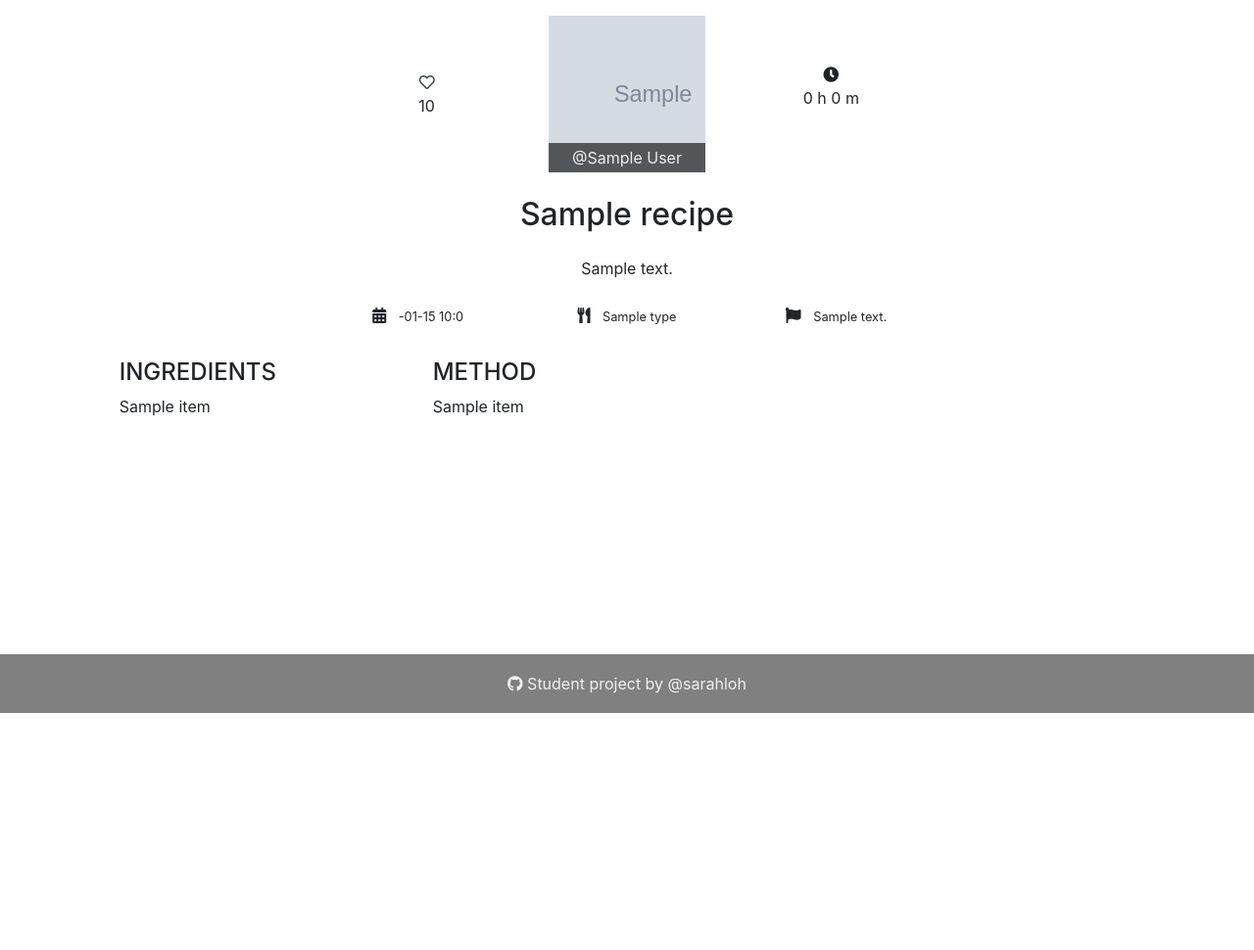
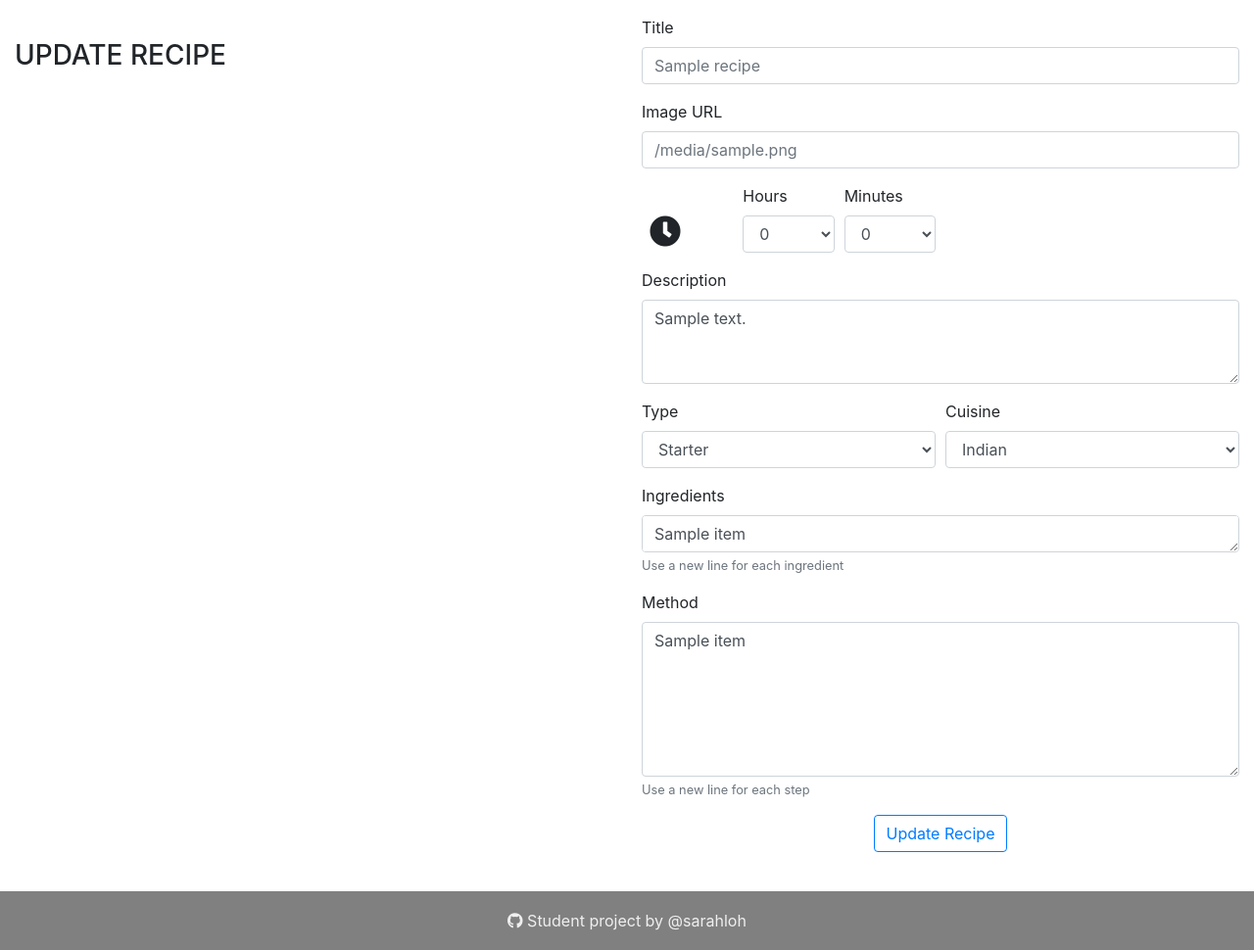
Before and after one commit to Code-Institute-Submissions/p4-online-cookbook, a Flask app: template templates/edit.html in a window 1280 px wide. Shown: the part 72-1042 px from the top of the page at 98% size. Before the commit the page ends 800 px from the top, so only its background shows below. Run offline with Flask 2, Linux system fonts and the light colour scheme; the template is opened without the code that fills it: most values are stand-ins (such as "Sample title", 1, 10 or a date in 2020); grey boxes marked "Sample" are stand-in pictures; a database or web service that is not in the repository returns one stand-in record (values such as "Sample title"); some libraries are stand-ins or nearby versions.

Commit message:
Add form to edit template

```diff
--- a/static/css/style.css
+++ b/static/css/style.css
@@ -159,3 +159,11 @@ main {
     overflow: hidden;
     text-overflow: ellipsis;
 }
+
+/********************** edit */
+
+.edit .fa-clock {
+    margin-top: 2rem;
+    margin-left: 0.5rem;
+    font-size: 2rem;
+}
--- a/templates/edit.html
+++ b/templates/edit.html
@@ -1,83 +1,98 @@
 {% extends 'base.html' %} {% block content %}
 
 <section class="edit">
-
-    <div class="row mt-3 h-100 no-gutters justify-content-center align-items-center">
-        <div class="col-3 col-sm-2 col-lg-1 text-center pl-2">
-            <span class="d-block favs">
-                {% if user %}
-                {% if '%s'|format(recipe._id) in user_favs %}
-                <a href="{{url_for('unfavourite', user_id=user._id, recipe_id=recipe._id, next=request.url)}}">
-                    <i class="fas fa-heart"></i>
-                </a>
-                {% else %}
-                <a href="{{url_for('favourite', user_id=user._id, recipe_id=recipe._id, next=request.url)}}">
-                    <i class="far fa-heart"></i>
-                </a>
-                {% endif %}
-                {% else %}
-                <a href="{{url_for('signup')}}">
-                    <i class="far fa-heart"></i>
-                </a>
-                {% endif %}
-            </span>
-            {{recipe.favourites|int}}
+    <div class="row justify-content-center">
+        <div class="col-12 col-sm-10 col-md-8 col-lg-6">
+            <h3 class="text-uppercase my-4">Update Recipe</h3>
         </div>
-        <div class="col-6 col-sm-4 col-lg-3">
-            <div class="recipe-image-overlay mx-auto">
-                <p class="author text-center">@{{author}}</p>
-            </div>
-            <div class="recipe-image mx-auto" style="background-image:url({{recipe.image_url}})">
-            </div>
-        </div>
-        <div class="col-3 col-sm-2 col-lg-1 px-2 text-center">
-            <i class="fas fa-clock"></i>
-            <p>{{recipe.time.hours|int}} h {{recipe.time.minutes|int}} m</p>
+        <div class="col-12 col-sm-10 col-md-8 col-lg-6">
+            <form action="{{url_for('edit', recipe_id=recipe._id)}}" method="POST">
+                <div class="form-group">
+                    <label for="title">Title</label>
+                    <input type="text" class="form-control" id="title" placeholder="{{recipe.name}}" name="title">
+                </div>
+                <div class="form-group">
+                    <label for="image_url">Image URL</label>
+                    <input type="text" class="form-control" id="image_url" placeholder="{{recipe.image_url}}" name="image_url">
+                </div>
+                <div class="form-row">
+                    <div class="col-2">
+                        <i class="fas fa-clock"></i>
+                    </div>
+                    <div class="col col-sm-3 col-md-2">
+                        <div class="form-group">
+                            <label for="hours">Hours</label>
+                            <select name="hours" class="form-control" id="hours">
+                                {% for i in range(0,25) %}
+                                <option {{ 'selected' if (recipe.time.hours == i) }}>{{i}}</option>
+                                {% endfor %}
+                            </select>
+                        </div>
+                    </div>
+                    <div class="col col-sm-3 col-md-2">
+                        <div class="form-group">
+                            <label for="minutes">Minutes</label>
+                            <select name="minutes" class="form-control" id="minutes">
+                                {% for i in range(0,60) %}
+                                <option {{ 'selected' if (recipe.time.minutes == i) }}>{{i}}</option>
+                                {% endfor %}
+                            </select>
+                        </div>
+                    </div>
+                </div>
+                <div class="form-group">
+                    <label for="description">Description</label>
+                    <textarea name="description" class="form-control" id="description" rows="3">{{recipe.description}}</textarea>
+                </div>
+                <div class="form-row">
+                    <div class="col">
+                        <div class="form-group">
+                            <label for="type">Type</label>
+                            <select name="type" class="form-control" id="type">
+                                <option {{ 'selected' if (recipe.type == 'starter') }}>Starter</option>
+                                <option {{ 'selected' if (recipe.type == 'soup') }}>Soup</option>
+                                <option {{ 'selected' if (recipe.type == 'salad') }}>Salad</option>
+                                <option {{ 'selected' if (recipe.type == 'main course') }}>Main Course</option>
+                                <option {{ 'selected' if (recipe.type == 'dessert') }}>Dessert</option>
+                                <option {{ 'selected' if (recipe.type == 'cake') }}>Cake</option>
+                            </select>
+                        </div>
+                    </div>
+                    <div class="col">
+                        <div class="form-group">
+                            <label for="cuisine">Cuisine</label>
+                            <select name="cuisine" class="form-control" id="cuisine">
+                                <option {{ 'selected' if (recipe.cuisine == 'indian') }}>Indian</option>
+                                <option {{ 'selected' if (recipe.cuisine == 'chinese') }}>Chinese</option>
+                                <option {{ 'selected' if (recipe.cuisine == 'italian') }}>Italian</option>
+                                <option {{ 'selected' if (recipe.cuisine == 'french') }}>French</option>
+                                <option {{ 'selected' if (recipe.cuisine == 'spanish') }}>Spanish</option>
+                                <option {{ 'selected' if (recipe.cuisine == 'asian') }}>Asian</option>
+                                <option {{ 'selected' if (recipe.cuisine == 'african') }}>African</option>
+                                <option {{ 'selected' if (recipe.cuisine == 'british') }}>British</option>
+                                <option {{ 'selected' if (recipe.cuisine == 'american') }}>American</option>
+                                <option {{ 'selected' if (recipe.cuisine == 'irish') }}>Irish</option>
+                            </select>
+                        </div>
+                    </div>
+                </div>
+                <div class="form-group">
+                    <label for="ingredients">Ingredients</label>
+                    <textarea name="ingredients" class="form-control" id="ingredients" rows="{{recipe.ingredients|length}}">{% for item in recipe.ingredients %}{{"%s\n"|format(item)}}{% endfor %}</textarea>
+                    <small class="form-text text-muted">Use a new line for each ingredient</small>
+                </div>
+                <div class="form-group">
+                    <label for="method">Method</label>
+                    <textarea name="method" class="form-control" id="method" rows="6">{% for item in recipe.method %}{{"%s\n"|format(item)}}{% endfor %}</textarea>
+                    <small class="form-text text-muted">Use a new line for each step</small>
+                </div>
+                <div class="text-center">
+                    <button type="submit" class="btn btn-outline-primary">Update Recipe</button>
+                </div>
+            </form>
         </div>
     </div>
 
-    <div class="row mt-3 justify-content-center text-center">
-        <div class="col-12 col-md-10 col-lg-8 my-2">
-            <h2>{{recipe.name}}</h2>
-        </div>
-        <div class="col-12 col-md-10 col-lg-8 my-2 px-4">
-            <p class="mb-0">{{recipe.description}}</p>
-        </div>
-    </div>
-
-    <div class="row mt-3 justify-content-center text-center recipe-stats">
-        <div class="col-4 col-md-3 col-lg-2">
-            <i class="fas fa-calendar-alt"></i>
-            <span class="ml-2"><small>{{recipe.date_added[4:15]}}</small></span>
-        </div>
-        <div class="col-4 col-md-3 col-lg-2">
-            <i class="fas fa-utensils"></i>
-            <span class="ml-2"><small>{{recipe.type}}</small></span>
-        </div>
-        <div class="col-4 col-md-3 col-lg-2">
-            <i class="fas fa-flag"></i>
-            <span class="ml-2"><small>{{recipe.cuisine}}</small></span>
-        </div>
-    </div>
-
-    <div class="row mt-4 recipe-lists justify-content-center">
-        <div class="ingredients col-10 offset-1 col-sm-4 offset-sm-0 col-lg-4 col-xl-3 my-2">
-            <h4 class="text-uppercase">Ingredients</h4>
-            <ul>
-                {% for item in recipe.ingredients %}
-                <li>{{item}}</li>
-                {% endfor %}
-            </ul>
-        </div>
-        <div class="method col-10 offset-1 col-sm-8 offset-sm-0 col-lg-7 my-2">
-            <h4 class="text-uppercase">Method</h4>
-            <ul>
-                {% for item in recipe.method %}
-                <li>{{item}}</li>
-                {% endfor %}
-            </ul>
-        </div>
-    </div>
 
 </section>
 
```
